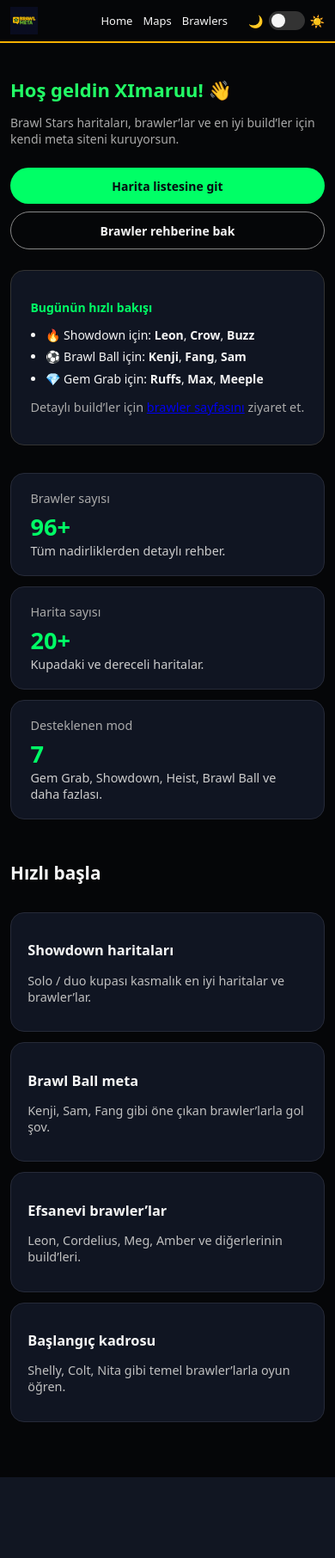
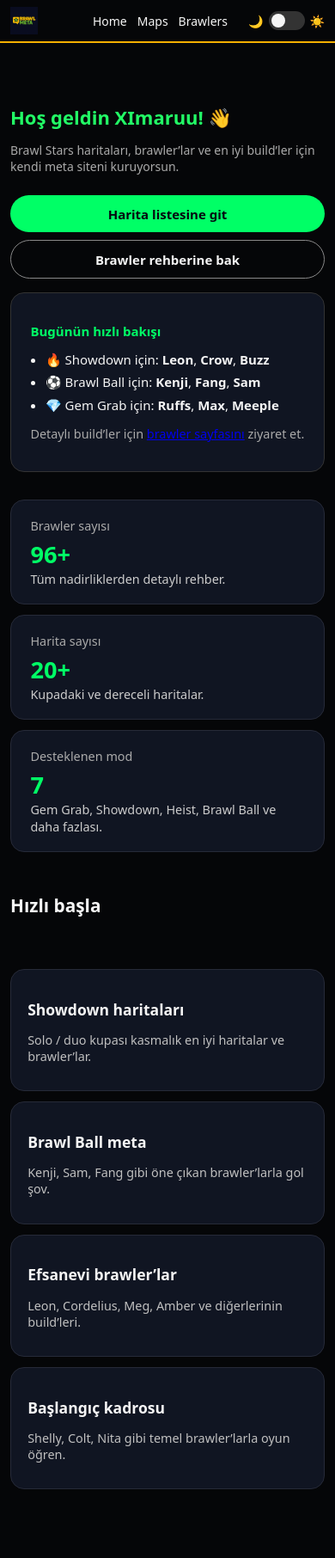
Before and after one commit to Uzun58/brawlmeta, a Flask app: page / in a window 390 px wide. Shown: the whole page at 86% size. Before the commit the page ends 1718 px from the top, so only its background shows below. Run offline with Flask 3, Linux system fonts and the light colour scheme.

Commit message:
Add responsive mobile layout

```diff
--- a/static/css/style.css
+++ b/static/css/style.css
@@ -523,3 +523,100 @@
         text-align: center;
     }
 }
+/* 1) Tablet ve küçük laptoplar (2 sütun) */
+@media (max-width: 1024px) {
+    /* Ana içerik kenarlardan daha az boşluk alsın */
+    .page-main {
+        padding: 24px 16px;
+    }
+
+    /* Harita ve brawler kartlarını 2 sütuna düşür */
+    .map-grid,
+    .brawler-grid {
+        display: grid;
+        grid-template-columns: repeat(2, minmax(0, 1fr));
+        gap: 16px;
+    }
+}
+
+/* 2) Telefon (tek sütun, her şey daha büyük ve rahat) */
+@media (max-width: 768px) {
+
+    body {
+        font-size: 15px;
+    }
+
+    .page-main {
+        padding: 16px 12px 40px;
+    }
+
+    /* Navbar daha sıkışık ve tek satır */
+    .navbar {
+        padding: 8px 12px;
+    }
+
+    .navbar-brand {
+        margin-right: 8px;
+    }
+
+    .navbar-logo {
+        width: 32px;
+        height: auto;
+    }
+
+    .navbar-links {
+        gap: 12px;
+    }
+
+    .navbar-links a {
+        font-size: 14px;
+        padding: 4px 0;
+    }
+
+    /* Hero kısmı alt alta gelsin */
+    .home-hero {
+        display: flex;
+        flex-direction: column;
+        gap: 16px;
+    }
+
+    .home-hero-text h1 {
+        font-size: 22px;
+    }
+
+    .home-hero-text p {
+        font-size: 14px;
+    }
+
+    /* Ana sayfadaki küçük kartlar (hızlı başla vs.) tek sütun olsun */
+    .home-stats,
+    .home-quick {
+        display: grid;
+        grid-template-columns: 1fr;
+        gap: 12px;
+    }
+
+    .home-stat-card,
+    .home-quick-card {
+        width: 100%;
+    }
+
+    /* Harita ve brawler kartlarını TAM tek sütun yap */
+    .map-grid,
+    .brawler-grid {
+        display: grid;
+        grid-template-columns: 1fr;
+        gap: 16px;
+    }
+
+    .map-card,
+    .brawler-card {
+        margin: 0;
+    }
+
+    /* Kart içi yazıları biraz büyüt */
+    .map-card-title,
+    .brawler-name {
+        font-size: 18px;
+    }
+}
```
